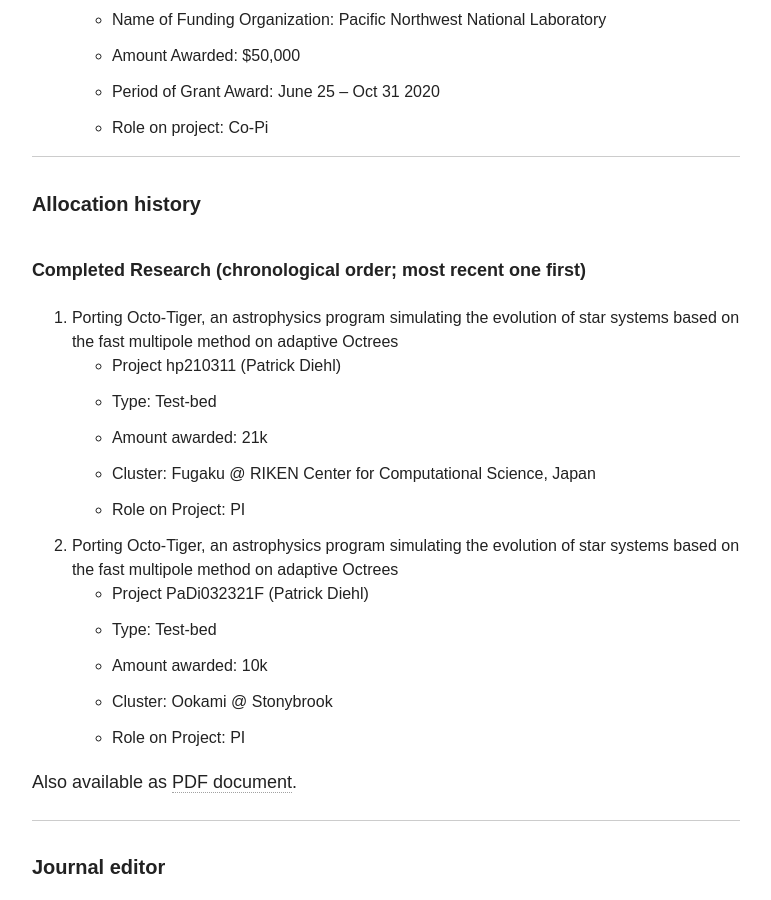
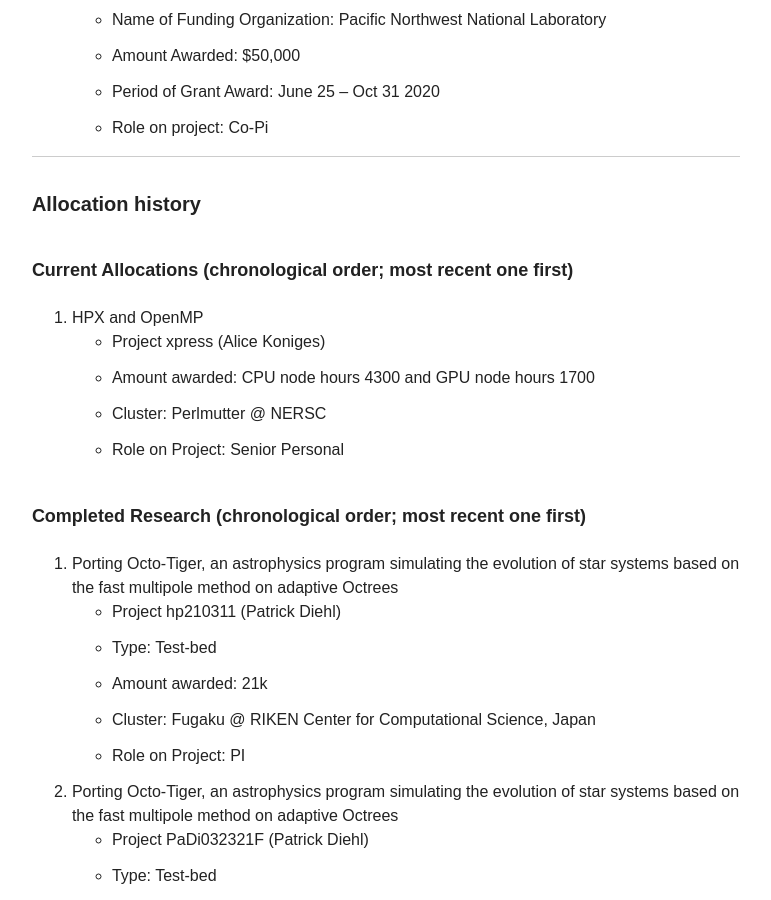
Before and after one commit to diehlpk/diehlpk.github.io, a Jekyll site: the page built from cv/index.md, in a window 1280 px wide and 900 px high, scrolled down 1478 px. Shown: the whole window, without its empty margins (254-1025 px from the left). Built offline with Jekyll 4.4.1, drawn with Linux system fonts in a browser that asks for light colours; nearby versions of some CDN libraries; some web fonts are replaced.

Commit message:
Udate CV

```diff
--- a/cv/index.md
+++ b/cv/index.md
@@ -49,10 +49,14 @@
 ---
 
 ##### Allocation history
-<!---
+
 ###### Current Allocations  (chronological order; most recent one first)
--->
 
+1. HPX and OpenMP
+  * Project xpress (Alice Koniges)
+  * Amount awarded: CPU node hours 4300 and GPU node hours 1700
+  * Cluster: Perlmutter @ NERSC
+  * Role on Project: Senior Personal
 
 ###### Completed Research (chronological order; most recent one first)
 
```
